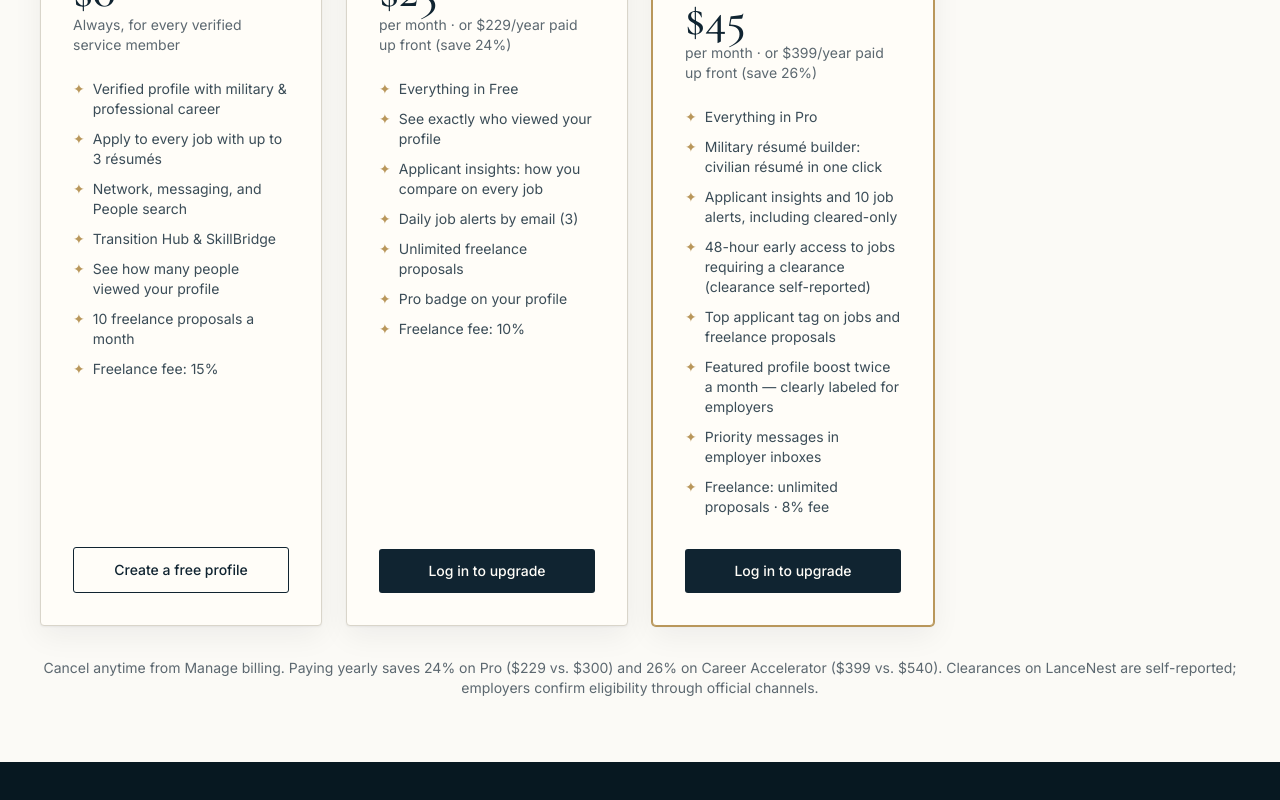
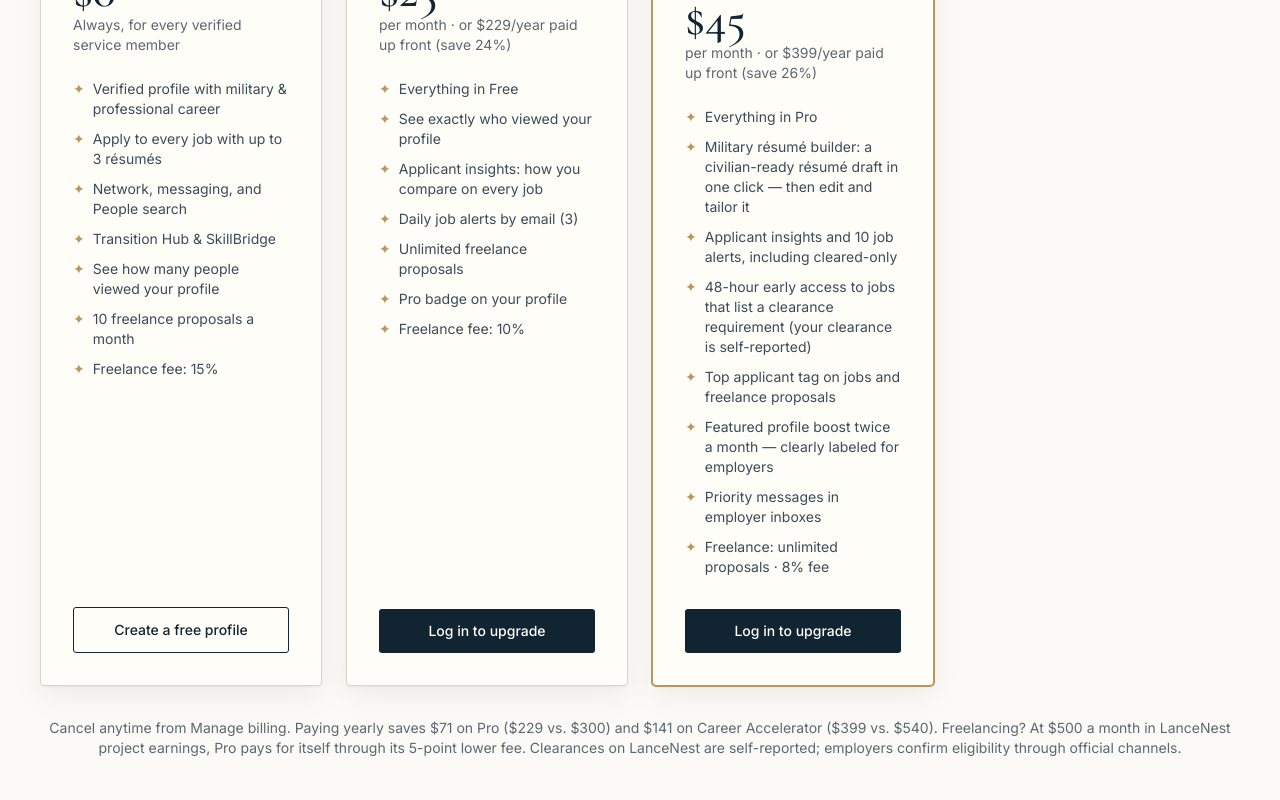
Before and after one commit to trentasbury/lancenest, a Next.js app: page /plans in a window 1280 px wide. Shown: the part 600-1400 px from the top of the page. Built offline with nearby package versions, Linux system fonts and the light colour scheme; no server answers.

Commit message:
Audit round: homepage employer outcome + Start free, founder onboarding for founding employers, honest résumé-builder wording, clearance-requirement wording, Pro break-even, Trust page safety section, /pricing URLs

```diff
--- a/next.config.mjs
+++ b/next.config.mjs
@@ -37,7 +37,7 @@
   },
   async redirects() {
     // Old site URLs still in search results
-    return [{ source: '/directory', destination: '/careers', permanent: true }, { source: '/freelancers', destination: '/careers', permanent: true }];
+    return [{ source: '/directory', destination: '/careers', permanent: true }, { source: '/freelancers', destination: '/careers', permanent: true }, { source: '/pricing', destination: '/employers', permanent: false }, { source: '/employers/pricing', destination: '/employers', permanent: false }];
   },
   async headers() {
     return [{ source: '/(.*)', headers: securityHeaders }];
--- a/src/app/page.tsx
+++ b/src/app/page.tsx
@@ -165,11 +165,11 @@
           <div>
             <p className="eyebrow">For employers</p>
             <h2 className="mt-2 font-serif text-3xl font-medium text-navy">Verified military talent for federal-ready professional work.</h2>
-            <p className="mt-3 text-muted">Built for government contractors, defense subcontractors, and veteran-owned firms hiring for:</p>
+            <p className="mt-3 text-muted"><strong className="text-ink">Search verified talent. Post jobs. Message candidates. Manage applicants.</strong> Built for government contractors, defense subcontractors, and veteran-owned firms hiring for:</p>
             <ul className="mt-4 grid gap-2 text-sm sm:grid-cols-2">
               {['Program & project management', 'Proposal & capture support', 'Logistics & supply chain', 'IT support & cyber operations', 'Operations & analysis', 'Training & instructional design', 'Business development', 'Executive & administrative operations'].map((r) => <li key={r} className="rounded-[4px] border border-line bg-ivory px-3 py-2">{r}</li>)}
             </ul>
-            <div className="mt-5 flex flex-wrap gap-3"><Link href="/employers" className="btn btn-primary" data-track="cta_home_hire">Hire verified veterans</Link><Link href="/contact-sales" className="btn btn-outline" data-track="cta_home_book_call">Book a call</Link></div>
+            <div className="mt-5 flex flex-wrap gap-3"><Link href="/signup?role=employer" className="btn btn-primary" data-track="cta_home_hire">Start free</Link><Link href="/employers" className="btn btn-ghost border border-line" data-track="cta_home_plans">See employer plans</Link><Link href="/contact-sales" className="btn btn-outline" data-track="cta_home_book_call">Book a call</Link></div>
             <p className="mt-3 text-xs text-muted">No placement fees on hires you make yourself. Clearances shown on profiles are self-reported.</p>
           </div>
         </div>
@@ -187,7 +187,7 @@
             <div className="card p-5"><p className="font-semibold text-navy">What’s self-reported</p><p className="mt-1 text-sm text-muted">Security clearances are self-reported and labeled that way. Employers confirm eligibility through official channels.</p></div>
           </div>
           {stats && (
-            <p className="mt-6 text-sm text-muted">{stats.members >= 100 ? `${stats.members.toLocaleString()} verified members · ${stats.jobs.toLocaleString()} open roles · ${stats.companies.toLocaleString()} verified employers` : 'Founding period: LanceNest opened in 2026. Join early — Founding Employers lock in launch pricing, and early members get seen first.'}</p>
+            <p className="mt-6 text-sm text-muted">{stats.members >= 100 ? `${stats.members.toLocaleString()} verified members · ${stats.jobs.toLocaleString()} open roles · ${stats.companies.toLocaleString()} verified employers` : 'Founding period: LanceNest opened in 2026. Founding Employers get launch pricing plus direct onboarding with our founder; early members get seen first.'}</p>
           )}
         </div>
       </section>
--- a/src/app/plans/page.tsx
+++ b/src/app/plans/page.tsx
@@ -15,7 +15,7 @@
   { id: 'veteran_pro' as const, key: 'pro', name: 'Pro', price: '$25', note: 'per month · or $229/year paid up front (save 24%)', month: 'veteran_pro_month', year: 'veteran_pro_year',
     features: ['Everything in Free', 'See exactly who viewed your profile', 'Applicant insights: how you compare on every job', 'Daily job alerts by email (3)', 'Unlimited freelance proposals', 'Pro badge on your profile', 'Freelance fee: 10%'] },
   { id: 'veteran_pro_plus' as const, key: 'pro_plus', name: 'Career Accelerator', price: '$45', note: 'per month · or $399/year paid up front (save 26%)', month: 'veteran_pro_plus_month', year: 'veteran_pro_plus_year', featured: true,
-    features: ['Everything in Pro', 'Military résumé builder: civilian résumé in one click', 'Applicant insights and 10 job alerts, including cleared-only', '48-hour early access to jobs requiring a clearance (clearance self-reported)', 'Top applicant tag on jobs and freelance proposals', 'Featured profile boost twice a month — clearly labeled for employers', 'Priority messages in employer inboxes', 'Freelance: unlimited proposals · 8% fee'] },
+    features: ['Everything in Pro', 'Military résumé builder: a civilian-ready résumé draft in one click — then edit and tailor it', 'Applicant insights and 10 job alerts, including cleared-only', '48-hour early access to jobs that list a clearance requirement (your clearance is self-reported)', 'Top applicant tag on jobs and freelance proposals', 'Featured profile boost twice a month — clearly labeled for employers', 'Priority messages in employer inboxes', 'Freelance: unlimited proposals · 8% fee'] },
 ];
 
 export default async function PlansPage() {
@@ -74,7 +74,7 @@
             );
           })}
         </div>
-        <p className="mt-8 text-center text-sm text-muted">Cancel anytime from Manage billing. Paying yearly saves 24% on Pro ($229 vs. $300) and 26% on Career Accelerator ($399 vs. $540). Clearances on LanceNest are self-reported; employers confirm eligibility through official channels.</p>
+        <p className="mt-8 text-center text-sm text-muted">Cancel anytime from Manage billing. Paying yearly saves $71 on Pro ($229 vs. $300) and $141 on Career Accelerator ($399 vs. $540). Freelancing? At $500 a month in LanceNest project earnings, Pro pays for itself through its 5-point lower fee. Clearances on LanceNest are self-reported; employers confirm eligibility through official channels.</p>
       </div>
     </>
   );
--- a/src/app/trust/page.tsx
+++ b/src/app/trust/page.tsx
@@ -15,6 +15,7 @@
       <S h="Your privacy"><p>You control whether verified employers can see your profile. Never share classified information, Controlled Unclassified Information (CUI), or Federal Contract Information (FCI) on LanceNest.</p></S>
       <S h="Payments"><p>Freelance milestone payments are held and released through Stripe Connect when the client approves the work — or automatically 14 days after it’s submitted, with a reminder 3 days before. Either side can open a dispute; LanceNest reviews it. “Verified Work” means a contract was completed and paid through LanceNest.</p></S>
       <S h="Conduct and safety"><p>Members and employers follow the <Link href="/conduct" className="text-navy underline">Code of Conduct</Link>. Anything can be reported, and repeat or serious violations lead to removal.</p></S>
+      <S h="Safety"><ul className="list-disc space-y-1 pl-6"><li>Employers can never charge you to apply, interview, or be hired — report anyone who asks for money, gift cards, or bank details.</li><li>Every profile, post, and message has Report and Block options; reported content is reviewed, and repeat or serious violations lead to removal.</li><li>Be wary of anyone who wants to move to another app right away, asks for your Social Security number, or sends a check to deposit.</li><li>If anyone threatens harm, call 911 first, then report it to us.</li></ul></S>
       <S h="More"><p><Link href="/security" className="text-navy underline">Security</Link> · <Link href="/accessibility" className="text-navy underline">Accessibility</Link> · <Link href="/privacy" className="text-navy underline">Privacy</Link> · <Link href="/terms" className="text-navy underline">Terms</Link> · questions: <a href="mailto:support@lancenest.com" className="text-navy underline">support@lancenest.com</a></p></S>
     </article>
   );
```
